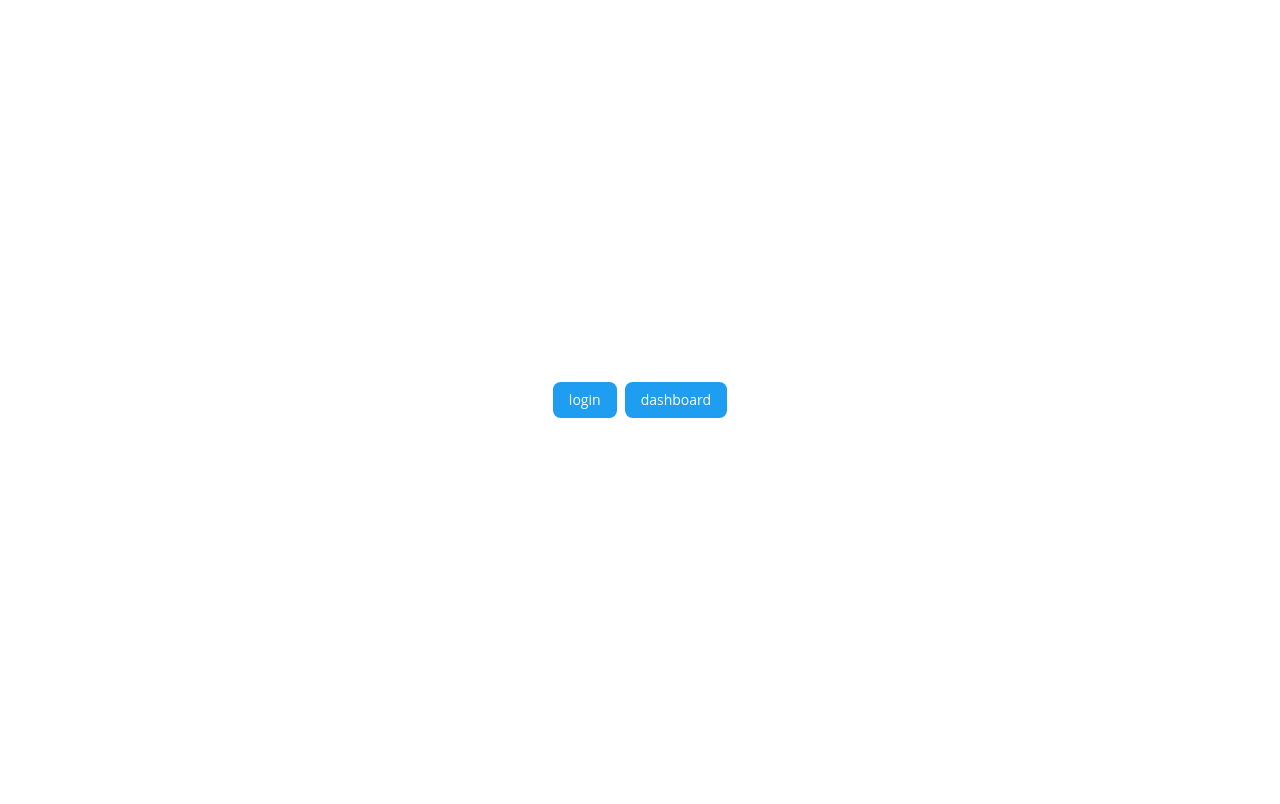
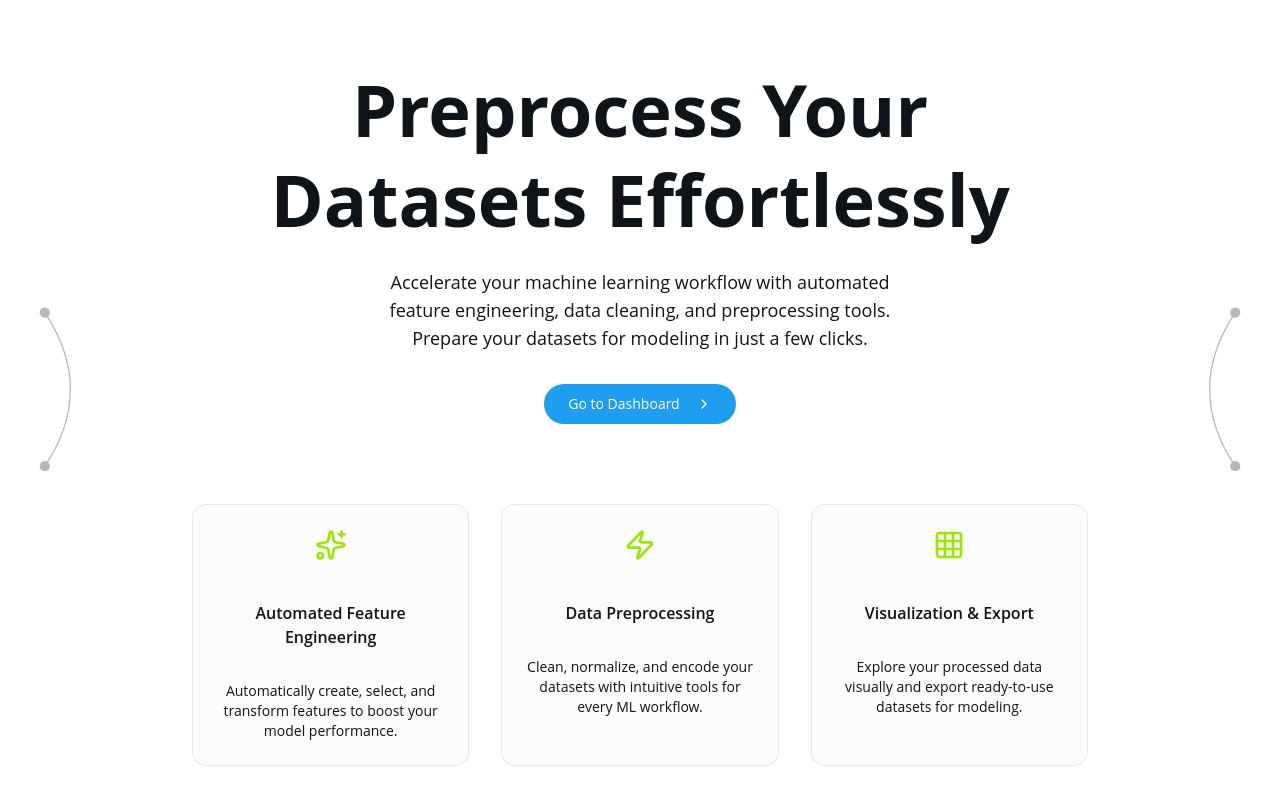
Before and after one commit to faroukq1/feature-engineering-helper-app, a Next.js app in the folder client/: page / in a window 1280 px wide. Shown: the top 804 px of the page. Built offline with nearby package versions, Linux system fonts and the light colour scheme.

Commit message:
feat: complete landing page

```diff
--- a/client/app/(auth)/layout.tsx
+++ b/client/app/(auth)/layout.tsx
@@ -2,7 +2,10 @@
 
 import FeatureEngineeringTyping from "@/components/global/FeatureEngineeringTyping";
 import { ToggleModeButton } from "@/components/global/ToggleModeButton";
+import { buttonVariants } from "@/components/ui/button";
+import { cn } from "@/lib/utils";
 import { Atom } from "lucide-react";
+import Link from "next/link";
 
 export default function AuthLayout({
   children,
@@ -14,9 +17,12 @@ export default function AuthLayout({
       <div className="flex flex-col gap-4 p-6 md:p-10">
         <div className="flex justify-center gap-2 md:justify-start">
           <div className="flex items-center gap-2 font-medium">
-            <div className="bg-primary text-primary-foreground flex size-6 items-center justify-center rounded-md">
+            <Link
+              href="/"
+              className={cn(buttonVariants({ variant: "outline" }))}
+            >
               <Atom className="size-4" />
-            </div>
+            </Link>
             Feature Engineering Helper App
           </div>
         </div>
--- a/client/app/page.tsx
+++ b/client/app/page.tsx
@@ -1,18 +1,171 @@
-import { buttonVariants } from "@/components/ui/button";
-import Link from "next/link";
-import React from "react";
+"use client";
 
-const page = () => {
+import { motion } from "framer-motion";
+import { Button } from "@/components/ui/button";
+import { Card } from "@/components/ui/card";
+import { Badge } from "@/components/ui/badge";
+import { Sparkles, Zap, Grid3x3, ChevronRight } from "lucide-react";
+import { useRouter } from "next/navigation";
+
+export default function DatasetLanding() {
+  const router = useRouter();
+  const user = localStorage.getItem("user");
+  const handleGoToDashboard = () => {
+    if (user) router.push("/dashboard");
+    else router.push("/login");
+  };
+
   return (
-    <div className="h-screen flex items-center justify-center gap-2">
-      <Link className={buttonVariants()} href="/login">
-        login
-      </Link>
-      <Link className={buttonVariants()} href="/dashboard">
-        dashboard
-      </Link>
+    <div className="flex items-center justify-center min-h-screen">
+      {/* Main container */}
+      <div className="w-full bg-background overflow-hidden">
+        {/* Hero section */}
+        <div className="md:p-16 p-8 relative overflow-hidden min-h-screen flex items-center justify-center">
+          {/* Decorative curved lines */}
+          <svg
+            className="absolute left-8 top-1/2 -translate-y-1/2 w-32 h-64 opacity-30"
+            viewBox="0 0 100 200"
+          >
+            <path
+              d="M 10 20 Q 50 80 10 140"
+              stroke="currentColor"
+              strokeWidth="1"
+              fill="none"
+              className="text-muted-foreground"
+            />
+            <circle
+              cx="10"
+              cy="20"
+              r="4"
+              fill="currentColor"
+              className="text-muted-foreground"
+            />
+            <circle
+              cx="10"
+              cy="140"
+              r="4"
+              fill="currentColor"
+              className="text-muted-foreground"
+            />
+          </svg>
+
+          <svg
+            className="absolute right-8 top-1/2 -translate-y-1/2 w-32 h-64 opacity-30"
+            viewBox="0 0 100 200"
+          >
+            <path
+              d="M 90 20 Q 50 80 90 140"
+              stroke="currentColor"
+              strokeWidth="1"
+              fill="none"
+              className="text-muted-foreground"
+            />
+            <circle
+              cx="90"
+              cy="20"
+              r="4"
+              fill="currentColor"
+              className="text-muted-foreground"
+            />
+            <circle
+              cx="90"
+              cy="140"
+              r="4"
+              fill="currentColor"
+              className="text-muted-foreground"
+            />
+          </svg>
+
+          <div className="flex flex-col items-center text-center relative z-10 max-w-4xl">
+            {/* Heading */}
+            <motion.h1
+              initial={{ opacity: 0, y: 20 }}
+              animate={{ opacity: 1, y: 0 }}
+              transition={{ delay: 0.1 }}
+              className="mb-6 text-5xl md:text-7xl font-bold text-balance leading-tight text-foreground"
+            >
+              Preprocess Your Datasets Effortlessly
+            </motion.h1>
+
+            {/* Subtitle */}
+            <motion.p
+              initial={{ opacity: 0, y: 20 }}
+              animate={{ opacity: 1, y: 0 }}
+              transition={{ delay: 0.2 }}
+              className="mb-8 max-w-2xl text-muted-foreground text-balance text-lg"
+            >
+              Accelerate your machine learning workflow with automated feature
+              engineering, data cleaning, and preprocessing tools. Prepare your
+              datasets for modeling in just a few clicks.
+            </motion.p>
+
+            {/* CTA Button */}
+            <motion.div
+              initial={{ opacity: 0, y: 20 }}
+              animate={{ opacity: 1, y: 0 }}
+              transition={{ delay: 0.3 }}
+            >
+              <Button
+                size="lg"
+                className="rounded-full shadow-xl"
+                onClick={handleGoToDashboard}
+              >
+                Go to Dashboard
+                <motion.div transition={{ duration: 0.2 }}>
+                  <ChevronRight className="ml-2 h-4 w-4" />
+                </motion.div>
+              </Button>
+            </motion.div>
+
+            {/* Features section */}
+            <motion.div
+              initial={{ opacity: 0, y: 40 }}
+              animate={{ opacity: 1, y: 0 }}
+              transition={{ delay: 0.4 }}
+              className="grid grid-cols-1 md:grid-cols-3 gap-8 mt-20 w-full"
+            >
+              <Card className="p-6 backdrop-blur-sm bg-card/50 border border-muted hover:border-foreground/20 transition-colors">
+                <div className="flex items-center justify-center mb-4">
+                  <Sparkles className="h-8 w-8 text-lime-400" />
+                </div>
+                <h3 className="font-semibold text-foreground mb-2">
+                  Automated Feature Engineering
+                </h3>
+                <p className="text-sm text-muted-foreground">
+                  Automatically create, select, and transform features to boost
+                  your model performance.
+                </p>
+              </Card>
+
+              <Card className="p-6 backdrop-blur-sm bg-card/50 border border-muted hover:border-foreground/20 transition-colors">
+                <div className="flex items-center justify-center mb-4">
+                  <Zap className="h-8 w-8 text-lime-400" />
+                </div>
+                <h3 className="font-semibold text-foreground mb-2">
+                  Data Preprocessing
+                </h3>
+                <p className="text-sm text-muted-foreground">
+                  Clean, normalize, and encode your datasets with intuitive
+                  tools for every ML workflow.
+                </p>
+              </Card>
+
+              <Card className="p-6 backdrop-blur-sm bg-card/50 border border-muted hover:border-foreground/20 transition-colors">
+                <div className="flex items-center justify-center mb-4">
+                  <Grid3x3 className="h-8 w-8 text-lime-400" />
+                </div>
+                <h3 className="font-semibold text-foreground mb-2">
+                  Visualization & Export
+                </h3>
+                <p className="text-sm text-muted-foreground">
+                  Explore your processed data visually and export ready-to-use
+                  datasets for modeling.
+                </p>
+              </Card>
+            </motion.div>
+          </div>
+        </div>
+      </div>
     </div>
   );
-};
-
-export default page;
+}
--- a/client/components/global/LayoutHeader.tsx
+++ b/client/components/global/LayoutHeader.tsx
@@ -1,11 +1,13 @@
 "use client";
 import React, { useEffect, useState } from "react";
-import { Button } from "../ui/button";
+import { Button, buttonVariants } from "../ui/button";
 import { Atom, LogOut } from "lucide-react";
 import Navbar from "./Navbar";
 import { ToggleModeButton } from "./ToggleModeButton";
 import { useRouter } from "next/navigation";
 import { Separator } from "../ui/separator";
+import Link from "next/link";
+import { cn } from "@/lib/utils";
 
 const LayoutHeader = () => {
   const router = useRouter();
@@ -39,9 +41,9 @@ const LayoutHeader = () => {
     <div>
       <div className="px-10 py-4 flex justify-between">
         <div className="flex-1 flex items-center gap-2">
-          <Button variant="default" size="icon">
-            <Atom className="size-6" />
-          </Button>
+          <Link href="/" className={cn(buttonVariants({ variant: "outline" }))}>
+            <Atom className="size-4" />
+          </Link>
           <div className="flex-1">
             <Navbar />
           </div>
--- a/client/electron/main.js
+++ b/client/electron/main.js
@@ -4,8 +4,8 @@ const isDev = process.env.NODE_ENV === "development";
 
 const createWindow = () => {
   const win = new BrowserWindow({
-    width: 1300,
-    height: 900,
+    width: 1400,
+    height: 1000,
     webPreferences: {
       preload: path.join(__dirname, "preload.js"),
       contextIsolation: true,
```
Also changed, not shown: 1 other file (tests, documents, lock files or other folders).
